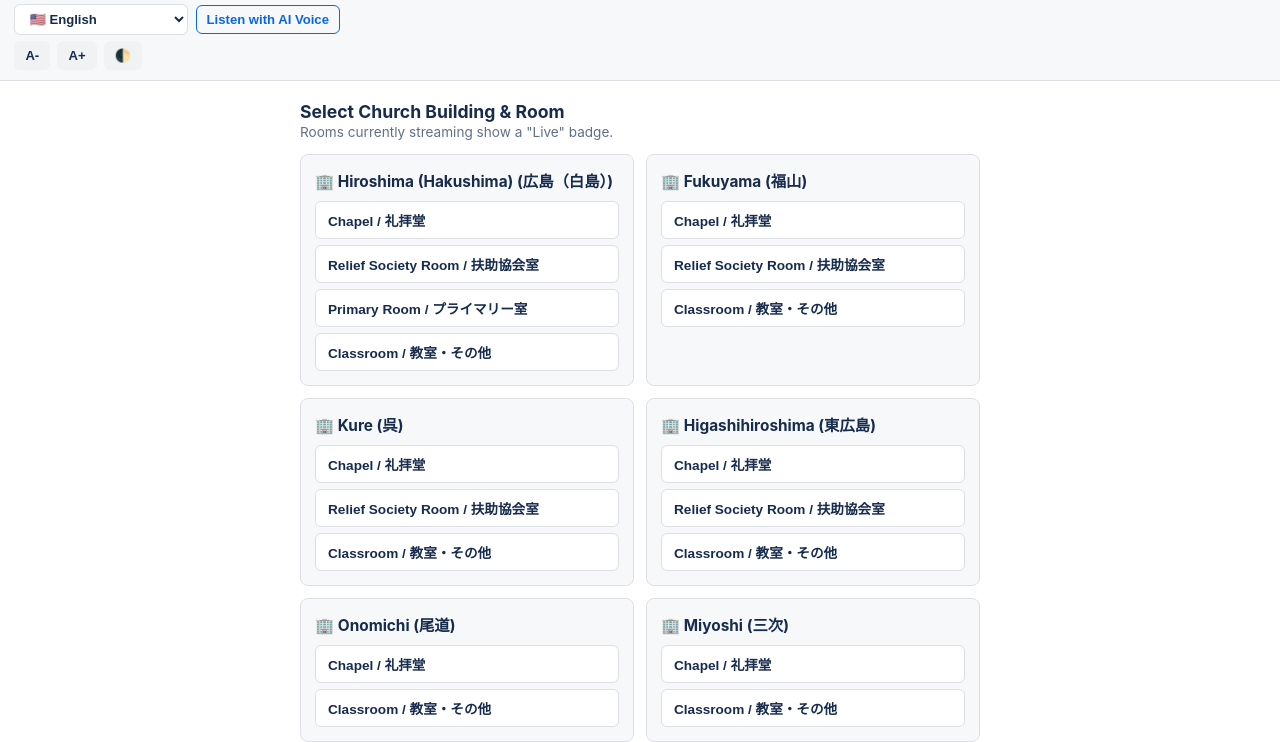
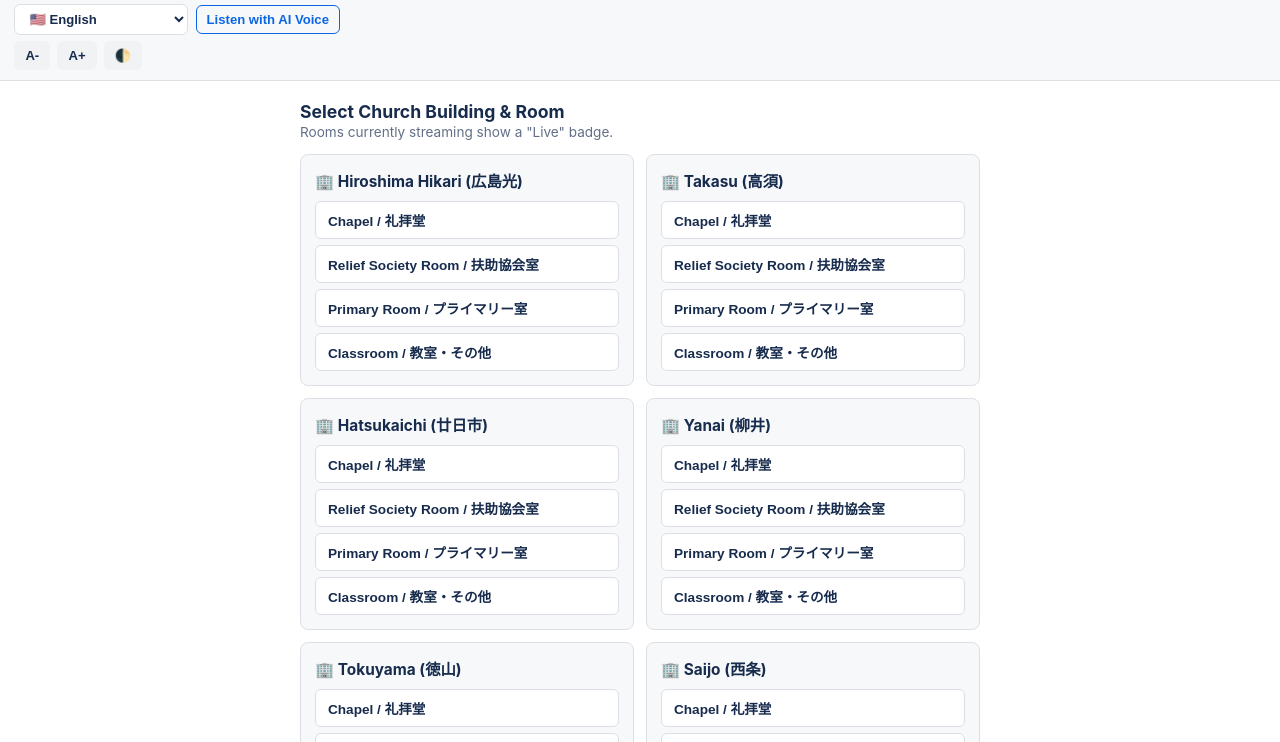
Before and after one commit to kmats1014/lds-interpret-hiroshima, a website: page viewer.html in a window 1280 px wide. Shown: the part 58-800 px from the top of the page. Drawn offline with Linux system fonts and the light colour scheme.

Commit message:
Update Hiroshima buildings list to Hikari, Takasu, Hatsukaichi, Yanai, Tokuyama, Saijo, and Hamada

```diff
--- a/buildings-config.js
+++ b/buildings-config.js
@@ -1,73 +1,63 @@
 /**
- * 広島県内 教会（建物）・部屋 定義モジュール
+ * 広島ステーク・関連エリア 教会（建物）・部屋 定義モジュール
  * ホスト側 (app.js) と参加者側 (viewer.html) の両方で共通利用し、
  * 固定ルームID (hiroshima-{buildingId}-{roomId}) による混線防止と常設QRコード運用を実現します。
  */
 
+const STANDARD_ROOMS = [
+  { id: 'chapel', nameJa: '礼拝堂', nameEn: 'Chapel' },
+  { id: 'rs', nameJa: '扶助協会室', nameEn: 'Relief Society Room' },
+  { id: 'primary', nameJa: 'プライマリー室', nameEn: 'Primary Room' },
+  { id: 'classroom', nameJa: '教室・その他', nameEn: 'Classroom' },
+];
+
 export const HIROSHIMA_BUILDINGS = [
   {
-    id: 'hakushima',
-    nameJa: '広島（白島）',
-    nameEn: 'Hiroshima (Hakushima)',
-    rooms: [
-      { id: 'chapel', nameJa: '礼拝堂', nameEn: 'Chapel' },
-      { id: 'rs', nameJa: '扶助協会室', nameEn: 'Relief Society Room' },
-      { id: 'primary', nameJa: 'プライマリー室', nameEn: 'Primary Room' },
-      { id: 'classroom', nameJa: '教室・その他', nameEn: 'Classroom' },
-    ],
+    id: 'hikari',
+    nameJa: '広島光',
+    nameEn: 'Hiroshima Hikari',
+    rooms: STANDARD_ROOMS,
   },
   {
-    id: 'fukuyama',
-    nameJa: '福山',
-    nameEn: 'Fukuyama',
-    rooms: [
-      { id: 'chapel', nameJa: '礼拝堂', nameEn: 'Chapel' },
-      { id: 'rs', nameJa: '扶助協会室', nameEn: 'Relief Society Room' },
-      { id: 'classroom', nameJa: '教室・その他', nameEn: 'Classroom' },
-    ],
+    id: 'takasu',
+    nameJa: '高須',
+    nameEn: 'Takasu',
+    rooms: STANDARD_ROOMS,
   },
   {
-    id: 'kure',
-    nameJa: '呉',
-    nameEn: 'Kure',
-    rooms: [
-      { id: 'chapel', nameJa: '礼拝堂', nameEn: 'Chapel' },
-      { id: 'rs', nameJa: '扶助協会室', nameEn: 'Relief Society Room' },
-      { id: 'classroom', nameJa: '教室・その他', nameEn: 'Classroom' },
-    ],
+    id: 'hatsukaichi',
+    nameJa: '廿日市',
+    nameEn: 'Hatsukaichi',
+    rooms: STANDARD_ROOMS,
   },
   {
-    id: 'higashihiroshima',
-    nameJa: '東広島',
-    nameEn: 'Higashihiroshima',
-    rooms: [
-      { id: 'chapel', nameJa: '礼拝堂', nameEn: 'Chapel' },
-      { id: 'rs', nameJa: '扶助協会室', nameEn: 'Relief Society Room' },
-      { id: 'classroom', nameJa: '教室・その他', nameEn: 'Classroom' },
-    ],
+    id: 'yanai',
+    nameJa: '柳井',
+    nameEn: 'Yanai',
+    rooms: STANDARD_ROOMS,
   },
   {
-    id: 'onomichi',
-    nameJa: '尾道',
-    nameEn: 'Onomichi',
-    rooms: [
-      { id: 'chapel', nameJa: '礼拝堂', nameEn: 'Chapel' },
-      { id: 'classroom', nameJa: '教室・その他', nameEn: 'Classroom' },
-    ],
+    id: 'tokuyama',
+    nameJa: '徳山',
+    nameEn: 'Tokuyama',
+    rooms: STANDARD_ROOMS,
   },
   {
-    id: 'miyoshi',
-    nameJa: '三次',
-    nameEn: 'Miyoshi',
-    rooms: [
-      { id: 'chapel', nameJa: '礼拝堂', nameEn: 'Chapel' },
-      { id: 'classroom', nameJa: '教室・その他', nameEn: 'Classroom' },
-    ],
+    id: 'saijo',
+    nameJa: '西条',
+    nameEn: '西条 / Saijo'.replace('西条 / ', ''),
+    rooms: STANDARD_ROOMS,
+  },
+  {
+    id: 'hamada',
+    nameJa: '浜田',
+    nameEn: 'Hamada',
+    rooms: STANDARD_ROOMS,
   },
 ];
 
 export function buildHiroshimaRoomId(buildingId, roomId) {
-  const b = (buildingId || 'hakushima').replace(/[^a-zA-Z0-9_-]/g, '');
+  const b = (buildingId || 'hikari').replace(/[^a-zA-Z0-9_-]/g, '');
   const r = (roomId || 'chapel').replace(/[^a-zA-Z0-9_-]/g, '');
   return `hiroshima-${b}-${r}`;
 }
--- a/viewer.html
+++ b/viewer.html
@@ -614,7 +614,7 @@
     const urlParams = new URLSearchParams(window.location.search);
     const rawRoomParam = urlParams.get('room');
     const isLobbyMode = !rawRoomParam;
-    const roomId = rawRoomParam || 'hiroshima-hakushima-chapel';
+    const roomId = rawRoomParam || 'hiroshima-hikari-chapel';
     let currentLang = UI_STRINGS[urlParams.get('lang')] ? urlParams.get('lang') : 'en';
     let connectionState = isLobbyMode ? 'lobby' : 'connecting'; // 'lobby' | 'connecting' | 'reconnecting' | 'standby' | 'standbyOffline' | 'connected'
     let dynamicLocationMeta = null;
```
Also changed, not shown: index.html (+2 -2 lines), app.js.
